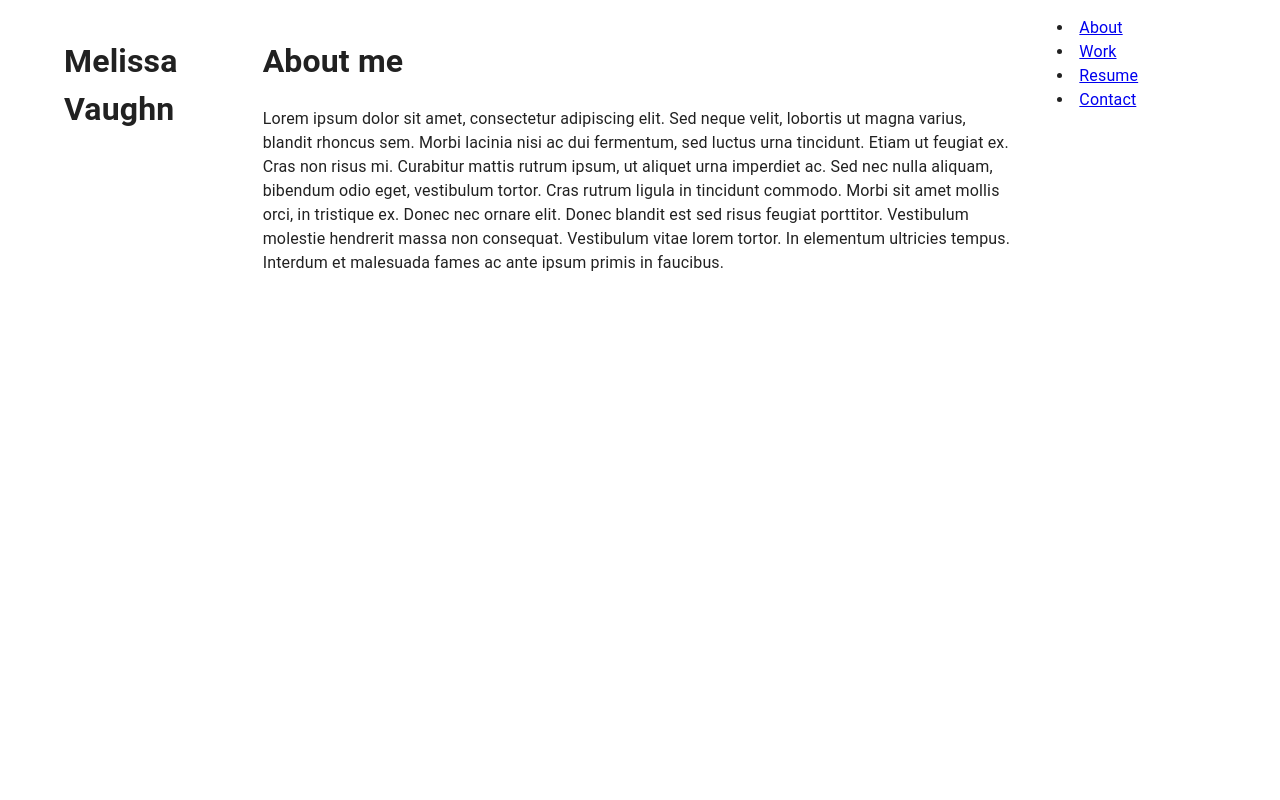
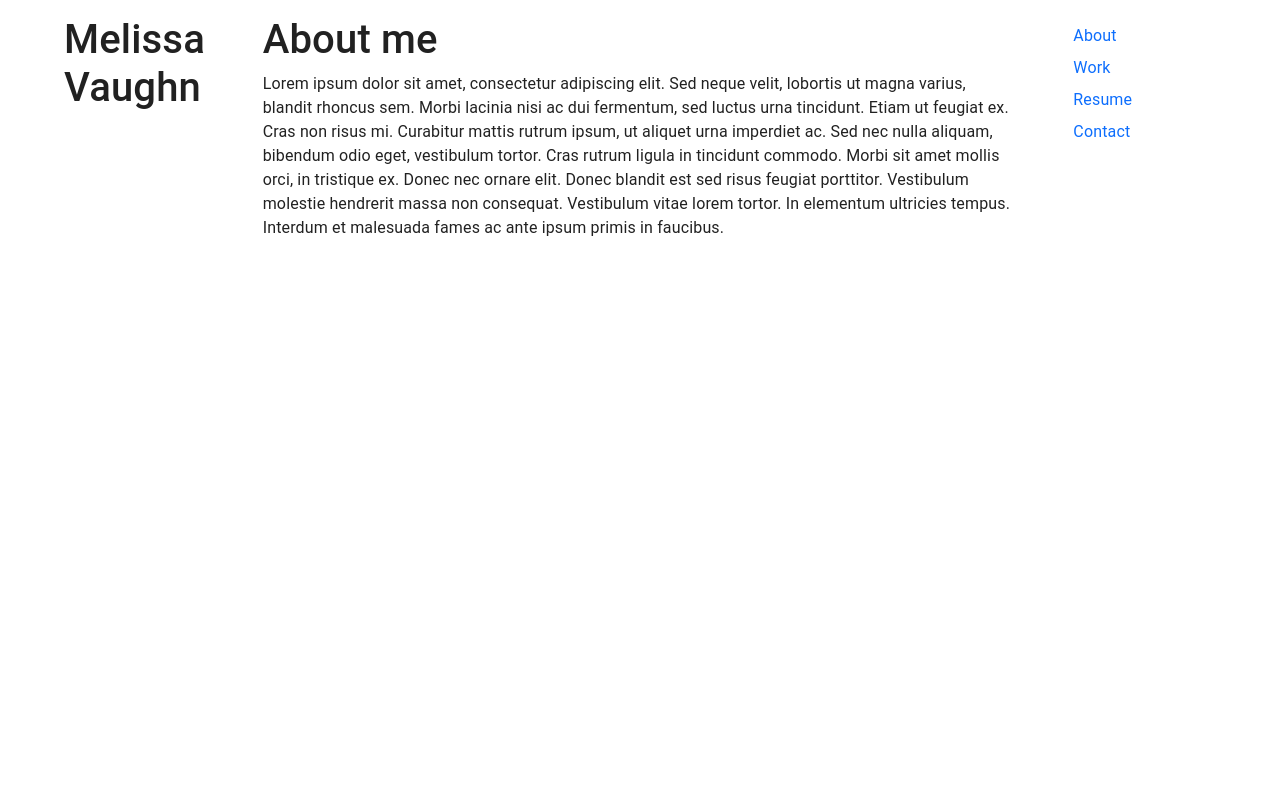
Before and after one commit to Meljska-Fawn/react-portfolio-website, a React (Create React App) app: page / in a window 1280 px wide. Shown: the top 800 px of the page. Built offline with nearby package versions, Linux system fonts and the light colour scheme.

Commit message:
fixed nav links

```diff
--- /dev/null
+++ b/src/Components/NavTabs.js
@@ -0,0 +1,58 @@
+import React from 'react';
+import Stack from '@mui/material/Stack';
+
+// Here we are using object destructuring assignment to pluck off our variables from the props object
+// We assign them to their own variable names
+function NavTabs({ currentPage, handlePageChange }) {
+
+
+    return (
+        <ul className="nav">
+            <Stack direction="column" spacing={-1}>
+                <li className="nav-item">
+                    <a
+                        href="#about"
+                        onClick={() => handlePageChange('About')}
+                        // This is a conditional (ternary) operator that checks to see if the current page is "About"
+                        // If it is, we set the current page to 'nav-link-active', otherwise we set it to 'nav-link'
+                        className={currentPage === 'About' ? 'nav-link active' : 'nav-link'}
+                    >
+                        About
+                    </a>
+                </li>
+                <li className="nav-item">
+                    <a
+                        href="#work"
+                        onClick={() => handlePageChange('Work')}
+                        // Check to see if the currentPage is `Work`, and if so we use the active link class from bootstrap. Otherwise, we set it to a normal nav-link
+                        className={currentPage === 'Work' ? 'nav-link active' : 'nav-link'}
+                    >
+                        Work
+                    </a>
+                </li>
+                <li className="nav-item">
+                    <a
+                        href="#resume"
+                        onClick={() => handlePageChange('Resume')}
+                        // Check to see if the currentPage is `Resume`, and if so we use the active link class from bootstrap. Otherwise, we set it to a normal nav-link
+                        className={currentPage === 'Resume' ? 'nav-link active' : 'nav-link'}
+                    >
+                        Resume
+                    </a>
+                </li>
+                <li className="nav-item">
+                    <a
+                        href="#contact"
+                        onClick={() => handlePageChange('Contact')}
+                        // Check to see if the currentPage is `Contact`, and if so we use the active link class from bootstrap. Otherwise, we set it to a normal nav-link
+                        className={currentPage === 'Contact' ? 'nav-link active' : 'nav-link'}
+                    >
+                        Contact
+                    </a>
+                </li>
+            </Stack>
+        </ul>
+    );
+};
+
+export default NavTabs;
--- a/src/Components/NavTabs.jsx
+++ /dev/null
@@ -1,58 +0,0 @@
-import React from 'react';
-import Typography from "@mui/material/Typography";
-import { Link } from "react-scroll";
-import { styled } from "@mui/system";
-import Box from "@mui/material/Box";
-
-// Here we are using object destructuring assignment to pluck off our variables from the props object
-// We assign them to their own variable names
-function NavTabs({ currentPage, handlePageChange }) {
-
-    return (
-        <Box>
-            <li>
-                <a
-                    href="#about"
-                    onClick={() => handlePageChange('About')}
-                    // This is a conditional (ternary) operator that checks to see if the current page is "About"
-                    // If it is, we set the current page to 'nav-link-active', otherwise we set it to 'nav-link'
-                    className={currentPage === 'About' ? 'nav-link active' : 'nav-link'}
-                >
-                    About
-                </a>
-            </li>
-            <li>
-                <a
-                    href="#work"
-                    onClick={() => handlePageChange('Work')}
-                    // Check to see if the currentPage is `Work`, and if so we use the active link class from bootstrap. Otherwise, we set it to a normal nav-link
-                    className={currentPage === 'Work' ? 'nav-link active' : 'nav-link'}
-                >
-                    Work
-                </a>
-            </li>
-            <li>
-                <a
-                    href="#resume"
-                    onClick={() => handlePageChange('Resume')}
-                    // Check to see if the currentPage is `Resume`, and if so we use the active link class from bootstrap. Otherwise, we set it to a normal nav-link
-                    className={currentPage === 'Resume' ? 'nav-link active' : 'nav-link'}
-                >
-                    Resume
-                </a>
-            </li>
-            <li>
-                <a
-                    href="#contact"
-                    onClick={() => handlePageChange('Contact')}
-                    // Check to see if the currentPage is `Contact`, and if so we use the active link class from bootstrap. Otherwise, we set it to a normal nav-link
-                    className={currentPage === 'Contact' ? 'nav-link active' : 'nav-link'}
-                >
-                    Contact
-                </a>
-            </li>
-        </Box>
-    );
-};
-
-export default NavTabs;
--- a/src/index.js
+++ b/src/index.js
@@ -2,6 +2,7 @@ import React from 'react';
 import ReactDOM from 'react-dom';
 import App from './App';
 import reportWebVitals from './reportWebVitals';
+import 'bootstrap/dist/css/bootstrap.min.css';
 
 ReactDOM.render(<App />,document.getElementById('root'));
 
```
Also changed, not shown: src/Components/PortfolioContainer.js (indentation only).
